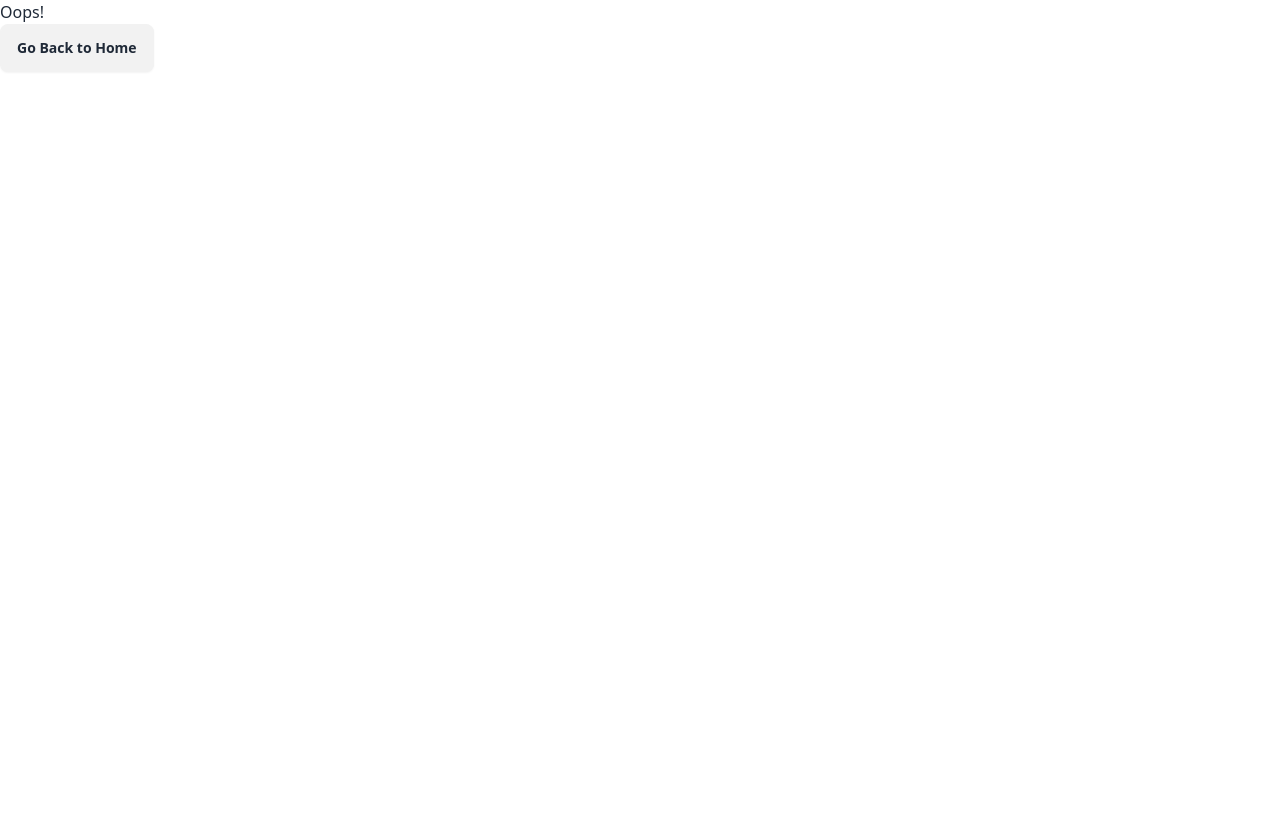
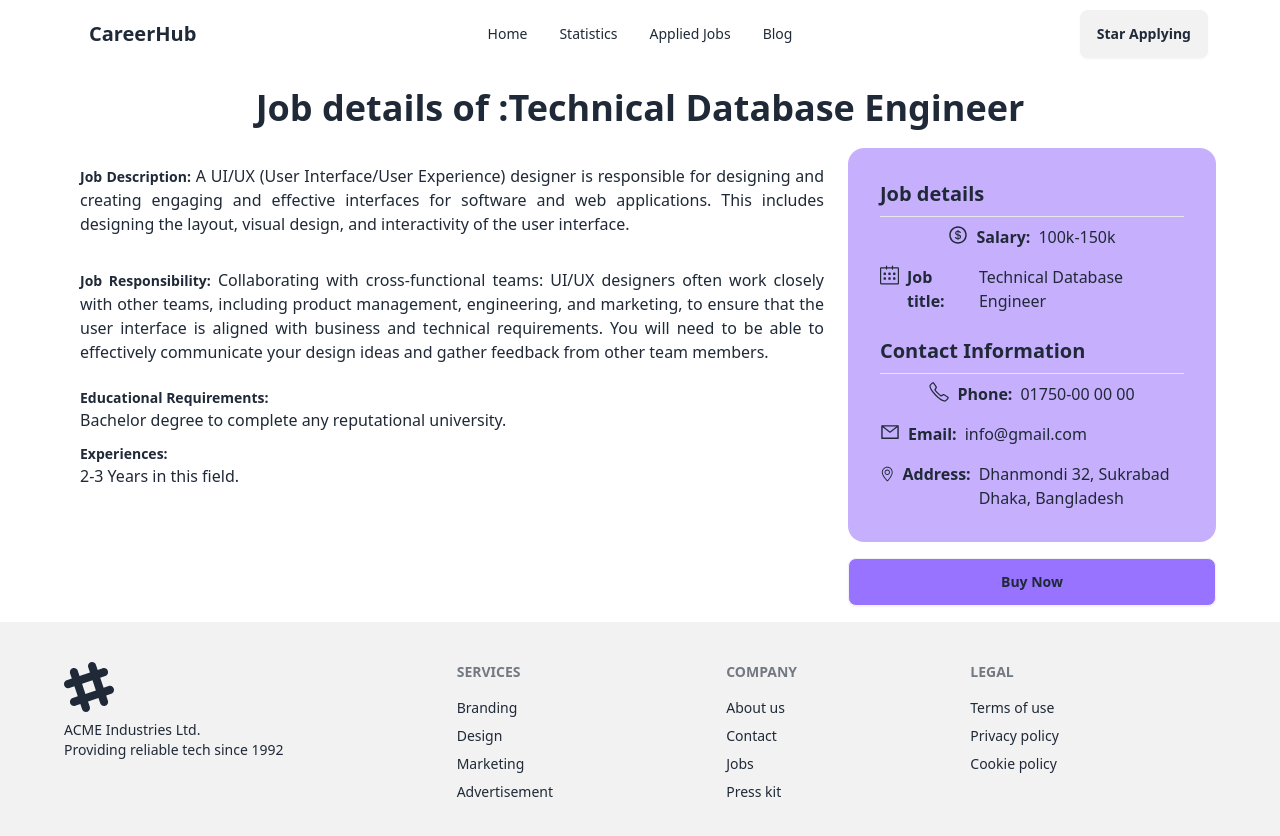
Before and after one commit to LubabaSultana25/react-career-hub, a React (Vite) app: page /job/1 in a window 1280 px wide. Shown: the top 836 px of the page. Before the commit the page ends 800 px from the top, so only its background shows below. Built offline with nearby package versions, Linux system fonts and the light colour scheme.

Commit message:
contact information update

```diff
--- a/src/Components/FeatureJob/FeatureJob.jsx
+++ b/src/Components/FeatureJob/FeatureJob.jsx
@@ -4,6 +4,10 @@ import Job from "../Job/Job";
 
 const FeatureJob = () => {
     const [jobs, setJobs] = useState([]);
+
+
+    const [dataLength, setDataLength] = useState([4]);
+
     useEffect(() => {
         fetch('jobs.json')
             .then(res => res.json())
@@ -20,8 +24,15 @@ const FeatureJob = () => {
             </div>
             <div className="grid grid-cols-2 gap-6">
                 {
-                    jobs.map(job => <Job key={jobs.id} job={job} ></Job>)
+                    jobs.slice(0, dataLength).map(job => <Job key={jobs.id} job={job} ></Job>)
                 }
+            </div>
+
+            <div className={dataLength === jobs.length && 'hidden'}>
+                <button
+                    onClick={() => setDataLength(jobs.length)}
+
+                    className="btn btn-primary items-center text-center"> See All Jobs</button>
             </div>
         </div>
     );
--- a/src/Components/Job/Job.jsx
+++ b/src/Components/Job/Job.jsx
@@ -1,7 +1,8 @@
-import {MdOutlineLocationOn } from "react-icons/md";
+import { MdOutlineLocationOn } from "react-icons/md";
 import { HiOutlineCurrencyDollar } from "react-icons/hi2";
+import { Link } from "react-router-dom";
 const Job = ({ job }) => {
-    const { logo, job_title, company_name, remote_or_onsite, location, job_type, salary } = job;
+    const {id, logo, job_title, company_name, remote_or_onsite, location, job_type, salary } = job;
     return (
         <div className="card card-compact bg-base-100 shadow-xl">
             <figure><img src={logo} alt="Jobs" /></figure>
@@ -13,16 +14,22 @@ const Job = ({ job }) => {
                     <button className="px-5 py-2 font-extrabold border rounded border-[#9873FF] text-[#7E90FE] mr-4">
                         {remote_or_onsite}
                     </button>
-                    <button  className="px-5 py-2 font-extrabold border rounded border-[#9873FF] text-[#7E90FE] mr-4">{job_type}</button>
+                    <button className="px-5 py-2 font-extrabold border rounded border-[#9873FF] text-[#7E90FE] mr-4">{job_type}</button>
                 </div>
 
-                <div className="mt-4">
-                    <h2 className="flex"><MdOutlineLocationOn className="text-2xl mr-2"></MdOutlineLocationOn> {location} </h2>
+                <div className="flex mr-4 mt-4">
+                    <div className="mr-4">
+                        <h2 className="flex"><MdOutlineLocationOn className="text-2xl mr-2"></MdOutlineLocationOn> {location} </h2>
 
-                    <h3><HiOutlineCurrencyDollar className="text-2xl mr-2" /> {salary} </h3>
+                    </div>
+                    <div className="">
+                        <h2 className="flex"><HiOutlineCurrencyDollar className="text-2xl mr-2" /> {salary} </h2>
+                    </div>
                 </div>
+
                 <div className="card-actions">
-                    <button className="btn btn-primary"> View Details  </button>
+                    <Link to={`job/${id}`}>
+                        <button className="btn btn-primary"> View Details  </button></Link>
                 </div>
             </div>
         </div>
--- /dev/null
+++ b/src/Components/JobDetails/JobDetails.jsx
@@ -0,0 +1,96 @@
+import { useLoaderData, useParams } from "react-router-dom";
+import { AiOutlineDollar, AiOutlineMail } from "react-icons/ai";
+import { SlCalender, SlPhone,SlLocationPin } from "react-icons/sl";
+
+const JobDetails = () => {
+
+    const jobs = useLoaderData();
+    const { id } = useParams();
+    const idInt = parseInt(id);
+    const job = jobs.find(job => job.id === idInt);
+    console.log(job);
+    return (
+        <div>
+            <h2 className="text-4xl font-semibold text-center py-5">Job details of :{job.job_title} </h2>
+
+            <div className="grid gap-6 grid-cols-6">
+                <div className=" md:col-span-4 py-4 pl-4 text-justify">
+                    <div className="pb-5">
+                        <h3> <span className="font-bold text-sm">Job Description:</span> A UI/UX (User Interface/User Experience) designer is responsible for designing and creating engaging and effective interfaces for software and web applications. This includes designing the layout, visual design, and interactivity of the user interface.</h3>
+
+                    </div>
+                    <div className="py-3">
+                        <h3>
+                            <span className="font-bold text-sm">Job Responsibility:</span>  Collaborating with cross-functional teams: UI/UX designers often work closely with other teams, including product management, engineering, and marketing, to ensure that the user interface is aligned with business and technical requirements. You will need to be able to effectively communicate your design ideas and gather feedback from other team members.</h3>
+
+                    </div>
+                    <div className="py-3">
+                        <h2 className="font-bold text-sm">Educational Requirements:</h2>
+                        <p>
+                            Bachelor degree to complete any reputational university.
+                        </p>
+                    </div>
+
+                    <div>
+                        <h3 className="font-bold text-sm">Experiences:</h3>
+                        <p>2-3 Years in this field.</p>
+                    </div>
+
+
+
+                </div>
+                <div className="md:col-span-2">
+                    <div className="card bg-[#a27efe9b] text-black-content">
+                        <div className="card-body">
+                            <h2 className="card-title">Job details</h2>
+                            <hr />
+                            <div className="">
+
+                                <div className="justify-items-center">
+                                    <h2 className="flex"><AiOutlineDollar className="text-xl mr-2 align-middle" /><span className="font-bold mr-2">Salary:</span>{job.salary}</h2>
+                                </div>
+                                <div className="py-4">
+                                    <h2 className="flex">
+                                        <SlCalender className="text-xl mr-2 align-middle" />
+                                        <span className="font-bold mr-2">Job title:</span>
+                                        {job.job_title}</h2>
+                                </div>
+
+                            </div>
+
+                            <h2 className="card-title">Contact Information</h2>
+                            <hr />
+                            <div className="">
+
+                                <div className="justify-items-center">
+                                    <h2 className="flex"><SlPhone className="text-xl mr-2 align-middle" /><span className="font-bold mr-2">Phone:</span>{job.contact_information.phone}</h2>
+                                </div>
+                                <div className="py-4">
+                                    <h2 className="flex">
+                                        < AiOutlineMail className="text-xl mr-2 align-middle" />
+                                        <span className="font-bold mr-2">Email:</span>
+                                        {job.contact_information.email}</h2>
+                                </div>
+
+                                <div className="">
+                                    <h2 className="flex">
+                                        < SlLocationPin className="text-2xl mr-2 align-middle" />
+                                        <span className="font-bold mr-2">Address:</span>
+                                        {job.contact_information.address}</h2>
+                                </div>
+
+                            </div>
+                        </div>
+
+                    </div>
+                    <div className="card-actions justify-center py-4">
+                        <button className="btn bg-[#9873FF] w-full">Buy Now</button>
+                    </div>
+                </div>
+
+            </div>
+        </div>
+    );
+};
+
+export default JobDetails;
--- a/src/main.jsx
+++ b/src/main.jsx
@@ -9,6 +9,7 @@ import Root from './Components/Root/Root';
 import Home from './Components/Home/Home';
 import AppliedJobs from './Components/AppliedJobs/AppliedJobs';
 import ErrorPage from './Components/ErrorPage/ErrorPage';
+import JobDetails from './Components/JobDetails/JobDetails';
 
 const router = createBrowserRouter([
   {
@@ -25,6 +26,11 @@ const router = createBrowserRouter([
         path: "/applied",
         element: <AppliedJobs></AppliedJobs>
       },
+      {
+        path: '/job/:id',
+        element: <JobDetails></JobDetails>,
+        loader: () =>fetch('../jobs.json')
+      },
     ],
   },
 ]);
```
